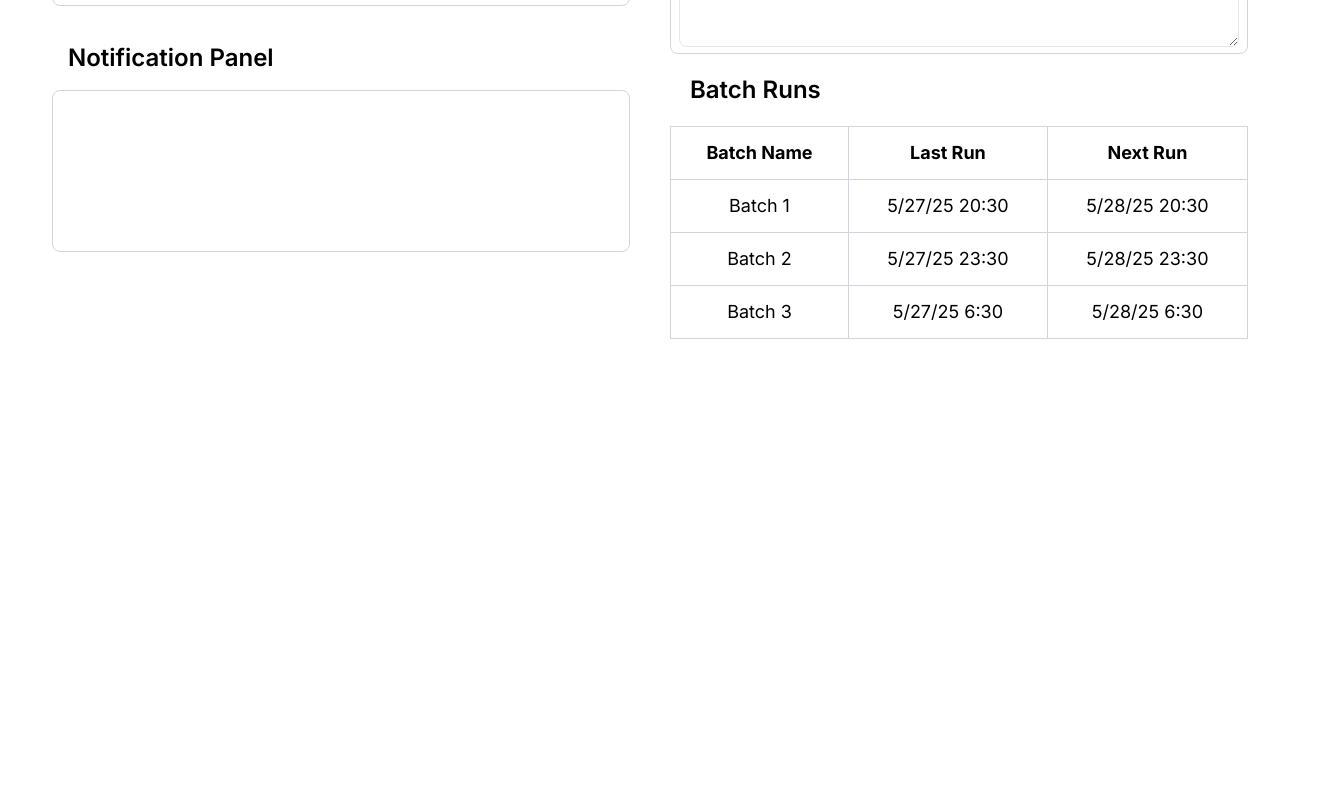
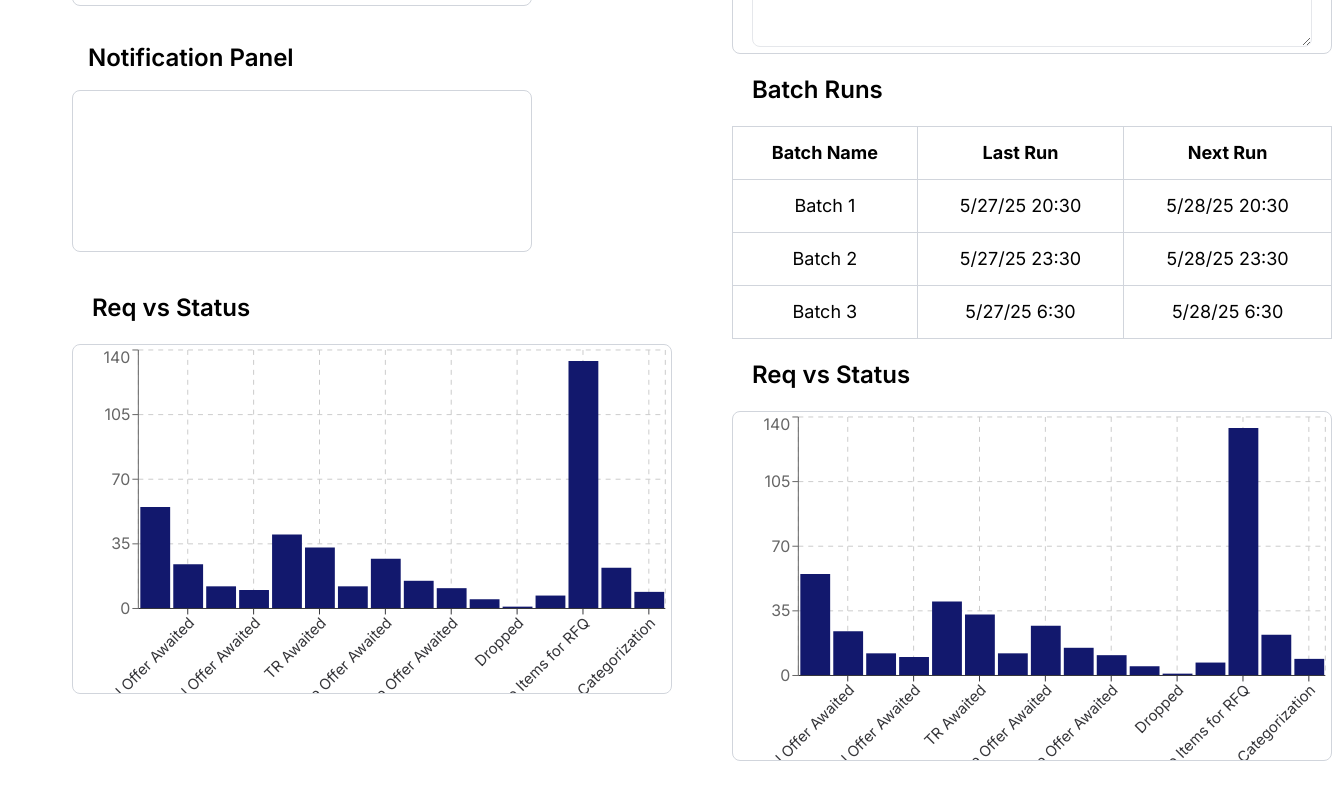
Before and after one commit to arya23923/procurement-tracker-system, a React (Vite) app: page / in a window 1280 px wide. Shown: the part 312-1112 px from the top of the page, 1332 px wide, since content can reach past the window. Before the commit the page ends 800 px from the top, so only its background shows below. Built offline with nearby package versions, Linux system fonts and the light colour scheme.

Commit message:
graphs are done

```diff
--- a/src/App.jsx
+++ b/src/App.jsx
@@ -5,21 +5,24 @@ import Shortcut from './components/Shortcut'
 import Key from './components/Key'
 import Notification from './components/Notification'
 import Batch from './components/Batch'
+import Graph from './components/Graph'
 
 function App() {
   return (
     <div className="flex">
       <Sidebar />
-      <div className="flex-1 flex flex-col w-83 md:w-full md:max-w-full">
+      <div className="flex-1 flex flex-col w-83 md:w-full md:max-w-full md:pl-5">
         <Header />
         <div className='flex flex-1 flex-col md:flex-row md:w-full'>
-          <div className='md:w-150 flex flex-col flex-1 md:p-5'>
+          <div className='md:w-150 flex flex-col flex-1 md:p-5 md:pr-30'>
             <Shortcut />
             <Notification />
+            <Graph />
           </div>
-          <div className='flex flex-col flex-1 md:pl-5'>
+          <div className='flex flex-col flex-1 md:pl-20'>
             <Key />
             <Batch />
+            <Graph />
           </div>
         </div>
       </div>
--- a/src/components/Graph.tsx
+++ b/src/components/Graph.tsx
@@ -0,0 +1,43 @@
+import { FC } from "react";
+import { BarChart, Bar, XAxis, YAxis, Tooltip, CartesianGrid } from 'recharts';
+
+interface bar {
+    key : string,
+    value : number,
+}
+
+const Graph : FC = () => {
+    const data : bar[] = [
+        {key : "RFQ awaited", value : 55},
+        {key : "Technical & Commercial Offer Awaited", value : 24},
+        {key : "Technical Offer Awaited", value : 12},
+        {key : "Commercial Offer Awaited", value : 10},
+        {key : "TR & CR Awaited", value : 40},
+        {key : "TR Awaited", value : 33},
+        {key : "CR Awaited", value : 12},
+        {key : "Price Offer Awaited", value : 27},
+        {key : "Negotiation Awaited", value : 15},
+        {key : "Final Price Offer Awaited", value : 11},
+        {key : "Returned", value : 5},
+        {key : "Dropped", value : 1},
+        {key : "Hold", value : 7},
+        {key : "Pending PR Line Items for RFQ", value : 134},
+        {key : "PR Pending for Allocation", value : 22},
+        {key : "UMCs Pending for Categorization", value : 9},
+    ]
+
+    return(
+        <div className="flex flex-col items-start pb-10">
+            <p className="font-semibold md:text-2xl p-5">Req vs Status</p>
+            <BarChart width={600} height={350} data={data} className="border rounded-lg border-gray-300">
+                <XAxis dataKey="key" stroke="#36363aff" tick={{ fontSize: 15 }} angle={-45} textAnchor="end" height={80}/>
+                <YAxis />
+                <Tooltip />
+                <CartesianGrid stroke="#ccc" strokeDasharray="5 5" />
+                <Bar dataKey="value" fill="#12186dff" barSize={30} />
+            </BarChart>
+        </div>
+    )
+}
+
+export default Graph;
```
